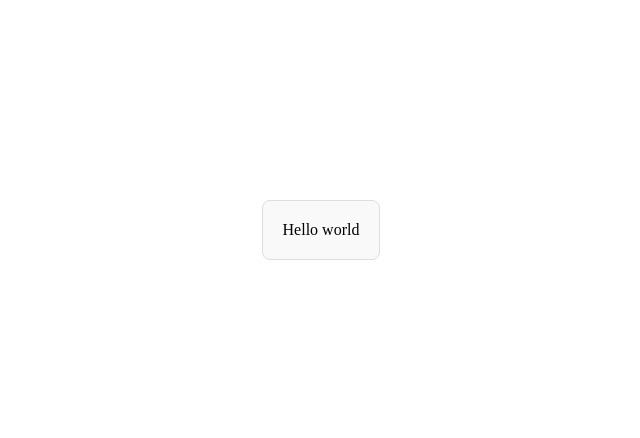
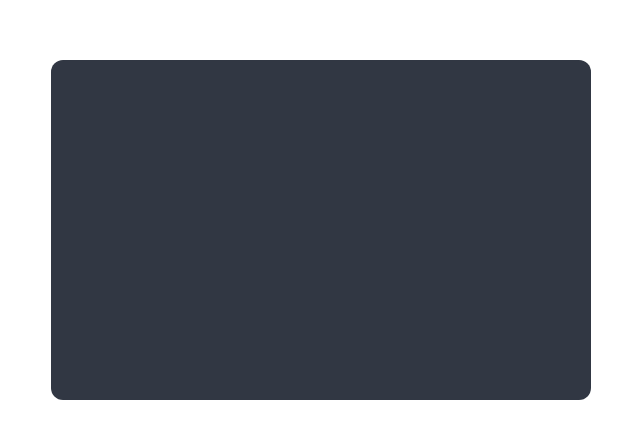
Before and after one commit to chris2kus31/todo-ui, a Nuxt app: page /todo in a window 1280 px wide. Shown: the part 178-616 px from the top of the page, without its empty margins (319-959 px from the left). Built offline with nearby package versions, Linux system fonts and the light colour scheme.

Commit message:
added a todo container and wrapper

```diff
--- a/pages/todo.vue
+++ b/pages/todo.vue
@@ -1,24 +1,27 @@
 <template>
-    <div class="todo-container">
-      <div class="todo-widget">
-        Hello world
+    <div class="page-wrapper">
+      <div class="todo-container">
+        <!-- Content goes here -->
       </div>
     </div>
   </template>
 
   <style scoped>
-  .todo-container {
+  .page-wrapper {
     display: flex;
     justify-content: center;
     align-items: center;
     min-height: 100vh;
   }
 
-  .todo-widget {
+  .todo-container {
+    background-color: #313743;
+    border-radius: 12px;
     padding: 20px;
-    border: 1px solid #ddd;
-    border-radius: 8px;
-    text-align: center;
-    background-color: #f9f9f9;
+    width: 500px;
+    height: 300px;
+    display: flex;
+    justify-content: center;
+    align-items: center;
   }
   </style>
```
